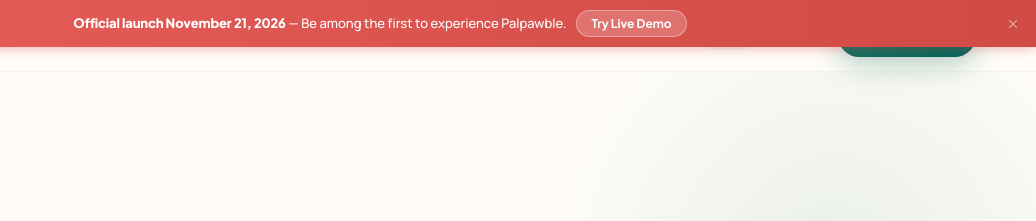
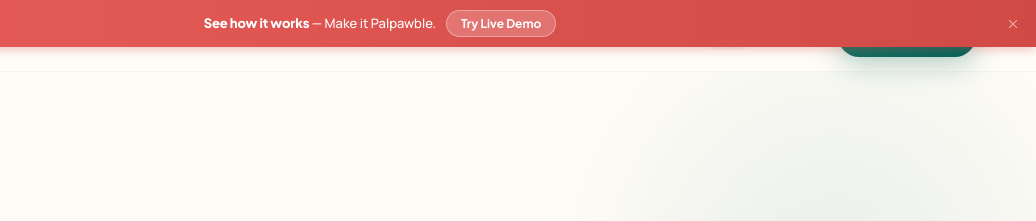
Before and after one commit to MiaChristine/Landing-page, a plain HTML site: page index.html in a window 1280 px wide. Shown: the top 221 px of the page, 244-1280 px from the left. Drawn offline with nearby package versions, Linux system fonts and the light colour scheme.

Commit message:
Update index.html
Red banner See how it works- Make it Palpawble

```diff
--- a/index.html
+++ b/index.html
@@ -1206,7 +1206,7 @@ body {
   <!-- PRE-LAUNCH BANNER -->
   <div class="prelaunch-banner" id="prelaunch-banner">
     <span class="pb-text">
-      <strong>Official launch November 21, 2026</strong> — Be among the first to experience Palpawble.
+      <strong> See how it works</strong> — Make it Palpawble.
     </span>
     <button class="pb-btn" onclick="showDemoPage()">Try Live Demo</button>
     <button class="pb-close" onclick="document.getElementById('prelaunch-banner').style.display='none'" aria-label="Dismiss">close</button>
```
